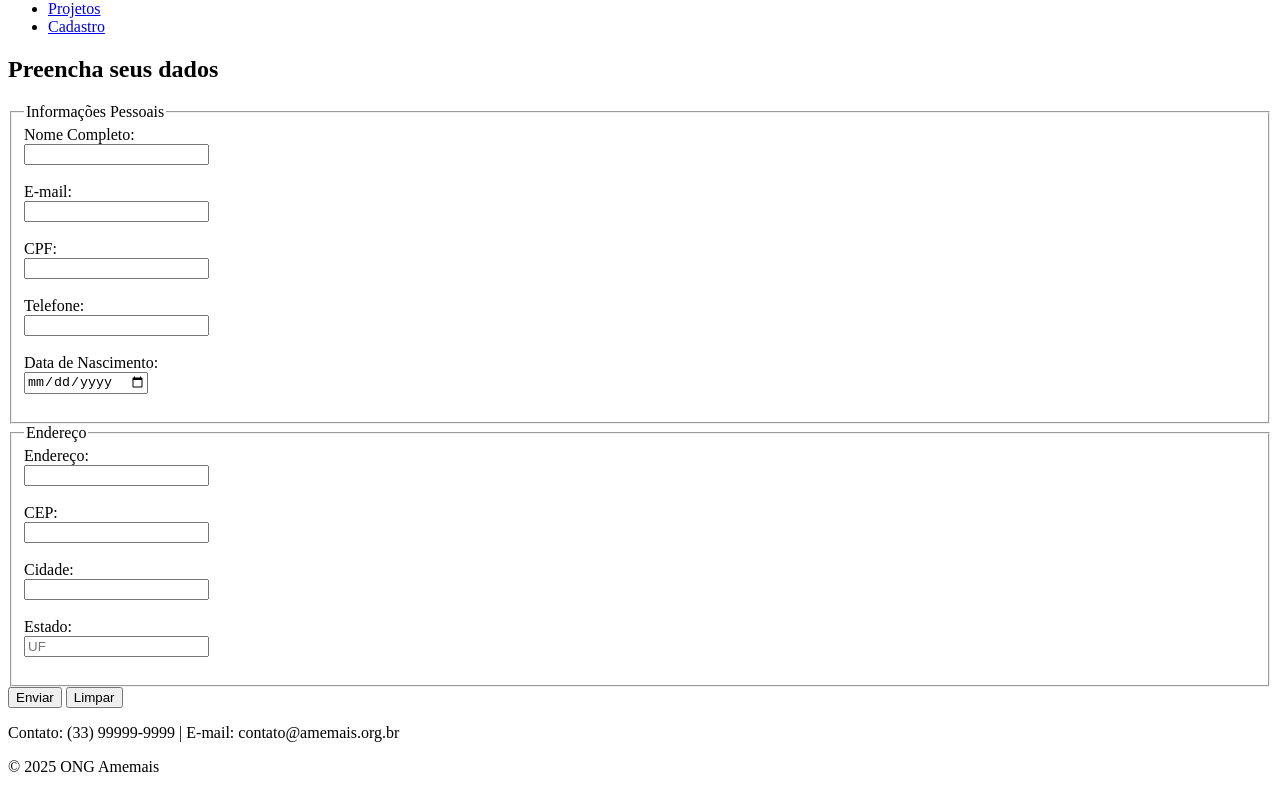
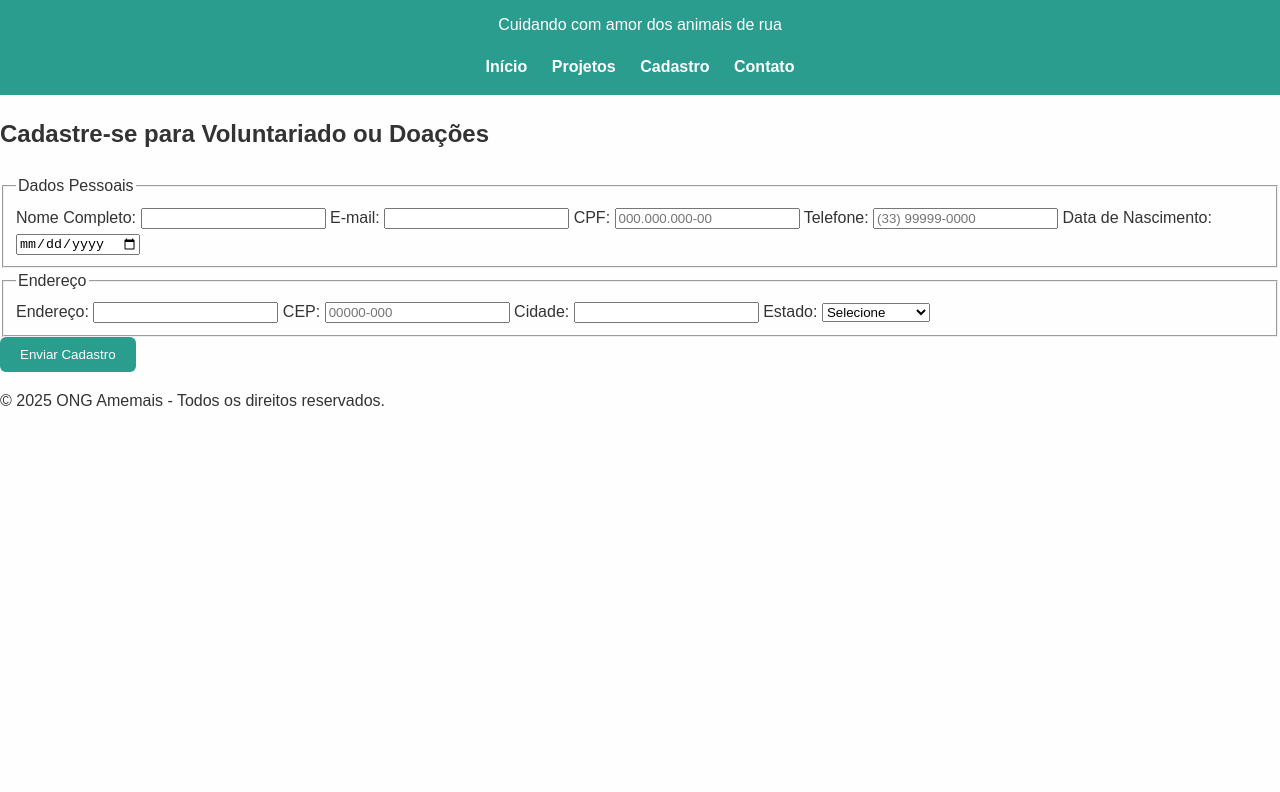
Before and after one commit to Luciana2025/projeto-ong-amemais1, a plain HTML site: page cadastro.html in a window 1280 px wide. Shown: the part 98-890 px from the top of the page. After the commit the page ends 800 px from the top, so only its background shows below. Drawn offline with Linux system fonts and the light colour scheme.

Commit message:
Update cadastro.html

```diff
--- a/cadastro.html
+++ b/cadastro.html
@@ -4,67 +4,99 @@
   <meta charset="UTF-8">
   <meta name="viewport" content="width=device-width, initial-scale=1.0">
   <title>Cadastro - ONG Amemais</title>
+
+  <!-- ✅ Importando os arquivos CSS -->
+  <link rel="stylesheet" href="css/style.css">
+  <link rel="stylesheet" href="css/components.css">
+
+  <!-- ✅ Script para máscara de CPF, telefone e CEP -->
+  <script>
+    function mascara(t, mask){
+      let i = t.value.length;
+      let saida = mask.substring(0,1);
+      let texto = mask.substring(i)
+      if (texto.substring(0,1) != saida){
+        t.value += texto.substring(0,1);
+      }
+    }
+  </script>
 </head>
+
 <body>
+
+  <!-- 🐾 Cabeçalho -->
   <header>
-        <h1>Cadastro - ONG Amemais</h1>
+    <h1>ONG Amemais</h1>
+    <p>Cuidando com amor dos animais de rua</p>
+
     <nav>
-            <ul>
-                <li><a href="index.html">Início</a></li>
-                <li><a href="projetos.html">Projetos</a></li>
-                <li><a href="cadastro.html">Cadastro</a></li>
-            </ul>
+      <a href="index.html">Início</a>
+      <a href="projetos.html">Projetos</a>
+      <a href="cadastro.html">Cadastro</a>
+      <a href="index.html#contato">Contato</a>
     </nav>
   </header>
 
+  <!-- 📝 Formulário de Cadastro -->
   <main>
-        <section>
-            <h2>Preencha seus dados</h2>
-            <form>
+    <section id="cadastro">
+      <h2>Cadastre-se para Voluntariado ou Doações</h2>
+      <form action="#" method="POST">
+
+        <!-- Dados Pessoais -->
         <fieldset>
-                    <legend>Informações Pessoais</legend>
+          <legend>Dados Pessoais</legend>
 
-                    <label for="nome">Nome Completo:</label><br>
-                    <input type="text" id="nome" name="nome" required><br><br>
+          <label for="nome">Nome Completo:</label>
+          <input type="text" id="nome" name="nome" required>
 
-                    <label for="email">E-mail:</label><br>
-                    <input type="email" id="email" name="email" required><br><br>
+          <label for="email">E-mail:</label>
+          <input type="email" id="email" name="email" required>
 
-                    <label for="cpf">CPF:</label><br>
-                    <input type="text" id="cpf" name="cpf" required pattern="\d{3}\.\d{3}\.\d{3}-\d{2}" title="Formato: 000.000.000-00"><br><br>
+          <label for="cpf">CPF:</label>
+          <input type="text" id="cpf" name="cpf" maxlength="14" oninput="mascara(this,'###.###.###-##')" placeholder="000.000.000-00" required>
 
-                    <label for="telefone">Telefone:</label><br>
-                    <input type="tel" id="telefone" name="telefone" pattern="\(\d{2}\)\s?\d{4,5}-\d{4}" title="Formato: (33) 99999-9999" required><br><br>
+          <label for="telefone">Telefone:</label>
+          <input type="tel" id="telefone" name="telefone" maxlength="15" oninput="mascara(this,'(##) #####-####')" placeholder="(33) 99999-0000" required>
 
-                    <label for="dataNascimento">Data de Nascimento:</label><br>
-                    <input type="date" id="dataNascimento" name="dataNascimento" required><br><br>
+          <label for="dataNascimento">Data de Nascimento:</label>
+          <input type="date" id="dataNascimento" name="dataNascimento" required>
         </fieldset>
 
+        <!-- Endereço -->
         <fieldset>
           <legend>Endereço</legend>
 
-                    <label for="endereco">Endereço:</label><br>
-                    <input type="text" id="endereco" name="endereco" required><br><br>
+          <label for="endereco">Endereço:</label>
+          <input type="text" id="endereco" name="endereco" required>
 
-                    <label for="cep">CEP:</label><br>
-                    <input type="text" id="cep" name="cep" pattern="\d{5}-\d{3}" title="Formato: 00000-000" required><br><br>
+          <label for="cep">CEP:</label>
+          <input type="text" id="cep" name="cep" maxlength="9" oninput="mascara(this,'#####-###')" placeholder="00000-000" required>
 
-                    <label for="cidade">Cidade:</label><br>
-                    <input type="text" id="cidade" name="cidade" required><br><br>
+          <label for="cidade">Cidade:</label>
+          <input type="text" id="cidade" name="cidade" required>
 
-                    <label for="estado">Estado:</label><br>
-                    <input type="text" id="estado" name="estado" maxlength="2" placeholder="UF" required><br><br>
+          <label for="estado">Estado:</label>
+          <select id="estado" name="estado" required>
+            <option value="">Selecione</option>
+            <option value="MG">Minas Gerais</option>
+            <option value="SP">São Paulo</option>
+            <option value="RJ">Rio de Janeiro</option>
+            <option value="ES">Espírito Santo</option>
+            <!-- Adicione outros estados conforme necessário -->
+          </select>
         </fieldset>
 
-                <button type="submit">Enviar</button>
-                <button type="reset">Limpar</button>
+        <button type="submit" class="btn">Enviar Cadastro</button>
+
       </form>
     </section>
   </main>
 
+  <!-- 🦴 Rodapé -->
   <footer>
-        <p>Contato: (33) 99999-9999 | E-mail: contato@amemais.org.br</p>
-        <p>&copy; 2025 ONG Amemais</p>
+    <p>&copy; 2025 ONG Amemais - Todos os direitos reservados.</p>
   </footer>
+
 </body>
 </html>
```
Lines whose indentation alone changed are shown as unchanged.
